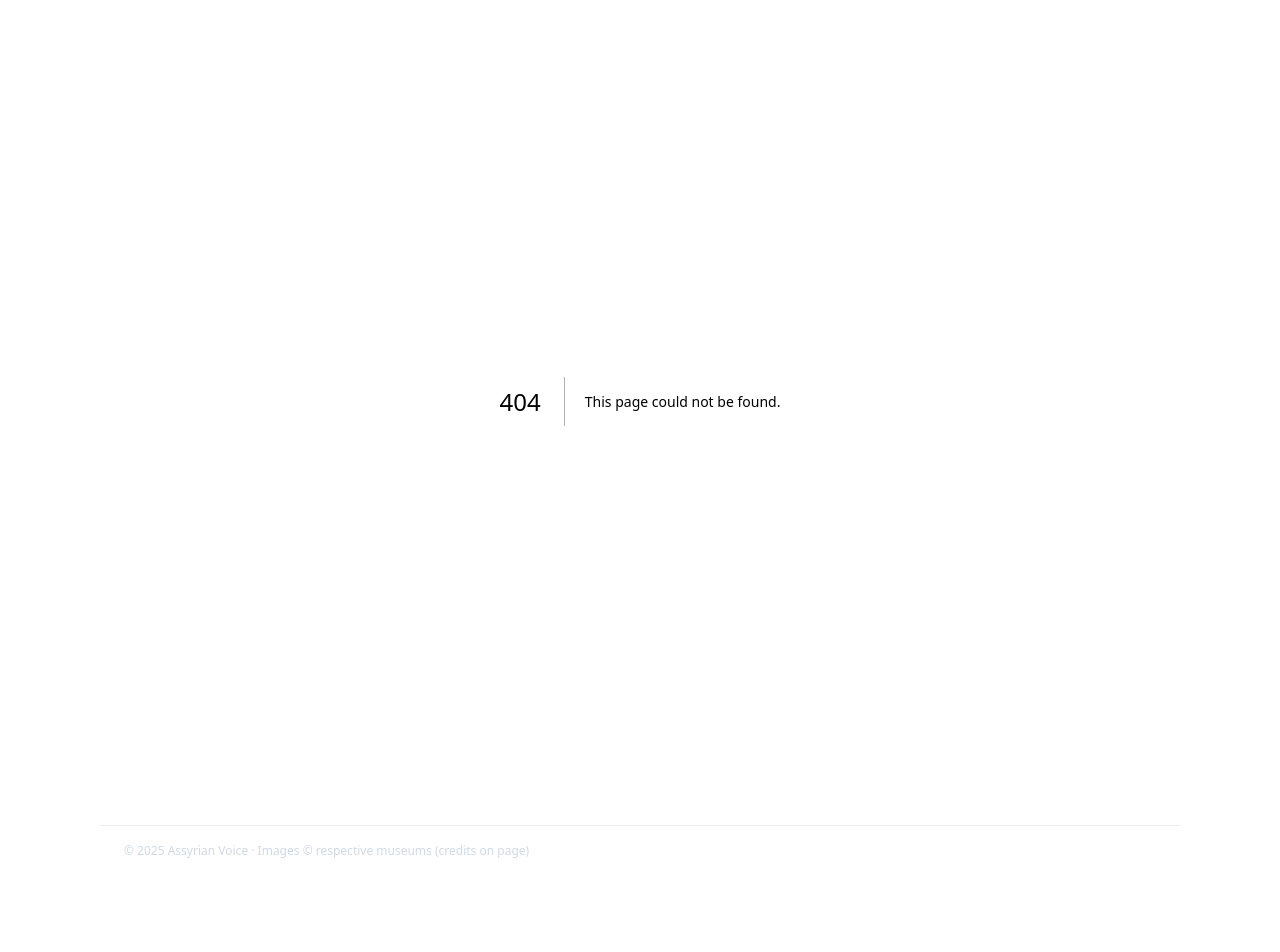
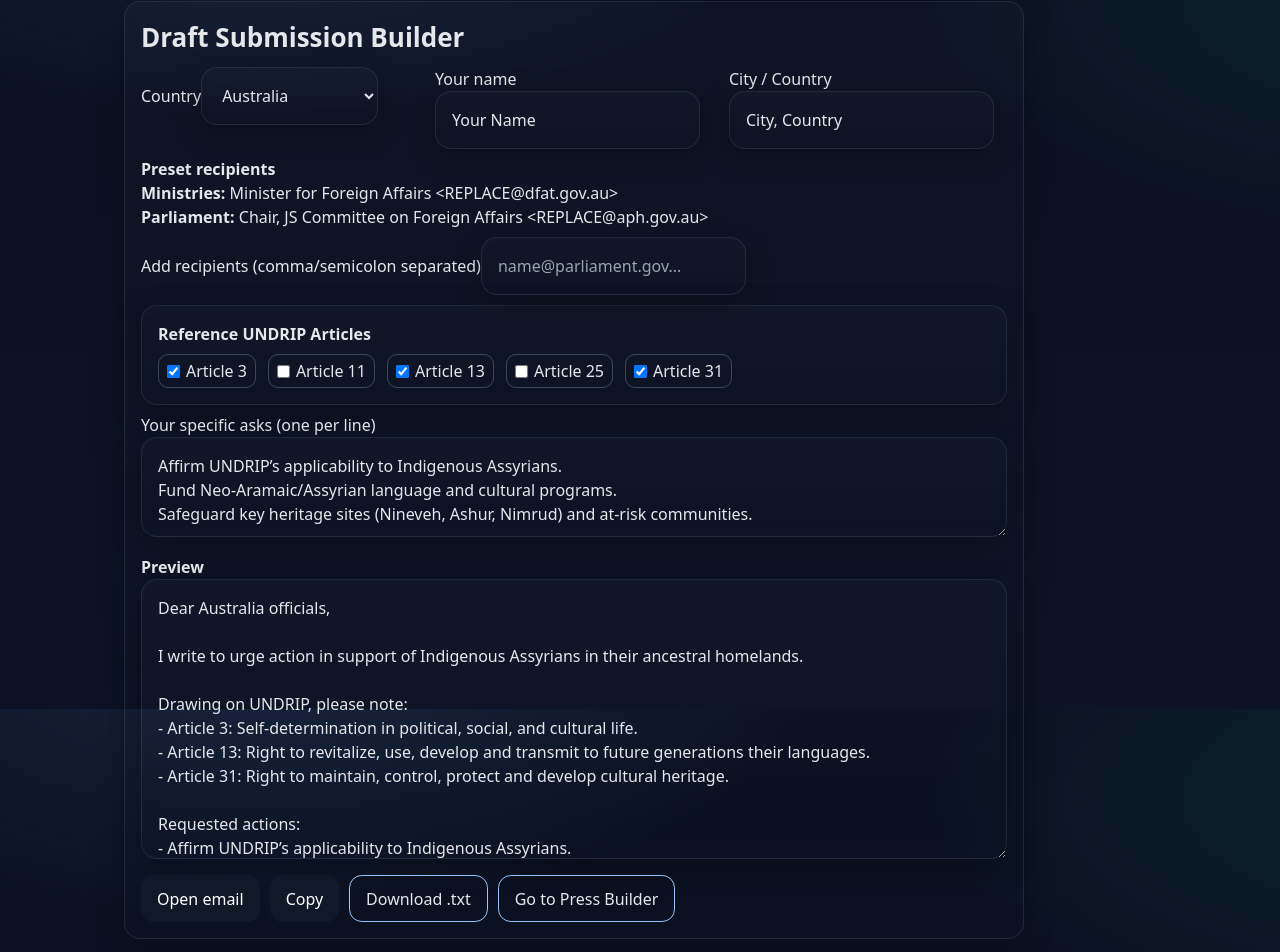
Before and after one commit to Roberttheone/assyrianaction.com, a Next.js app: page /tools/Submission in a window 1280 px wide. Before the commit this address had no page. Shown: the part 91-1043 px from the top of the page. Before the commit the page ends 967 px from the top, so only its background shows below. Built offline with nearby package versions, Linux system fonts and the light colour scheme.

Commit message:
Create page.tsx

```diff
--- /dev/null
+++ b/src/app/tools/Submission/page.tsx
@@ -0,0 +1,124 @@
+'use client';
+import { useEffect, useMemo, useState } from 'react';
+// If importing JSON causes TS errors, switch to a .ts data file or add "resolveJsonModule": true in tsconfig.
+let preset:any = null;
+try { preset = require('../../data/recipients.json'); } catch {}
+
+const UND = [
+  { art: 'Article 3',  text: 'Self-determination in political, social, and cultural life.' },
+  { art: 'Article 11', text: 'Right to practice and revitalize cultural traditions and customs.' },
+  { art: 'Article 13', text: 'Right to revitalize, use, develop and transmit to future generations their languages.' },
+  { art: 'Article 25', text: 'Right to maintain and strengthen spiritual relationship with lands, territories, waters.' },
+  { art: 'Article 31', text: 'Right to maintain, control, protect and develop cultural heritage.' }
+];
+
+function mailtoLink(to:string[], subject:string, body:string){
+  const p = new URLSearchParams({ subject, body });
+  return `mailto:${to.join(',')}?${p.toString()}`;
+}
+function downloadTxt(filename:string, text:string){
+  const blob = new Blob([text], {type:'text/plain'});
+  const url = URL.createObjectURL(blob);
+  const a = document.createElement('a'); a.href = url; a.download = filename;
+  document.body.appendChild(a); a.click(); a.remove(); URL.revokeObjectURL(url);
+}
+
+export default function SubmissionBuilder(){
+  const [country,setCountry]=useState<'AU'|'UK'|'US'|'OTHER'>('AU');
+  const [sel,setSel]=useState<string[]>(['Article 3','Article 13','Article 31']);
+  const [name,setName]=useState('Your Name');
+  const [city,setCity]=useState('City, Country');
+  const [extra,setExtra]=useState('');
+  const [asks,setAsks]=useState([
+    'Affirm UNDRIP’s applicability to Indigenous Assyrians.',
+    'Fund Neo-Aramaic/Assyrian language and cultural programs.',
+    'Safeguard key heritage sites (Nineveh, Ashur, Nimrud) and at-risk communities.'
+  ]);
+
+  const label = country==='AU'?'Australia':country==='UK'?'United Kingdom':country==='US'?'United States':'Your Country';
+
+  const groups = useMemo(()=>{
+    if(!preset || country==='OTHER') return {};
+    const p = (preset as any)[country];
+    return p?.groups || {};
+  },[country]);
+
+  const to = useMemo(()=>{
+    const base = Object.values(groups).flat().map((g:any)=>g.email);
+    const more = extra? extra.split(/[;,]+/).map(s=>s.trim()).filter(Boolean):[];
+    return [...base, ...more];
+  },[groups, extra]);
+
+  const undripBullets = UND.filter(u=>sel.includes(u.art))
+    .map(u=>`- ${u.art}: ${u.text}`).join('\n');
+
+  const subject = 'Submission regarding Indigenous Assyrians under UNDRIP';
+  const body = `Dear ${country==='OTHER'?'Representative':label+' officials'},
+
+I write to urge action in support of Indigenous Assyrians in their ancestral homelands.
+
+Drawing on UNDRIP, please note:
+${undripBullets}
+
+Requested actions:
+- ${asks.join('\n- ')}
+
+Sincerely,
+${name}
+${city}
+`;
+
+  return (
+    <div className="card" style={{maxWidth:900}}>
+      <h1 style={{fontSize:26,fontWeight:800}}>Draft Submission Builder</h1>
+      <div className="grid" style={{gridTemplateColumns:'repeat(auto-fit,minmax(260px,1fr))',marginTop:10}}>
+        <label>Country<select className="card" value={country} onChange={e=>setCountry(e.target.value as any)}>
+          <option value="AU">Australia</option><option value="UK">United Kingdom</option><option value="US">United States</option><option value="OTHER">Other</option>
+        </select></label>
+        <label>Your name<input className="card" value={name} onChange={e=>setName(e.target.value)}/></label>
+        <label>City / Country<input className="card" value={city} onChange={e=>setCity(e.target.value)}/></label>
+      </div>
+
+      {!!Object.keys(groups).length && (
+        <div style={{marginTop:8}}>
+          <b>Preset recipients</b>
+          <ul>{Object.entries(groups).map(([g,list]:any)=>
+            <li key={g}><b>{g}:</b> {list.map((r:any)=>`${r.name} <${r.email}>`).join(', ')}</li>
+          )}</ul>
+        </div>
+      )}
+
+      <label style={{display:'block',marginTop:8}}>Add recipients (comma/semicolon separated)
+        <input className="card" value={extra} onChange={e=>setExtra(e.target.value)} placeholder="name@parliament.gov..." />
+      </label>
+
+      <div className="card" style={{marginTop:10}}>
+        <b>Reference UNDRIP Articles</b>
+        <div style={{display:'flex',gap:12,flexWrap:'wrap',marginTop:8}}>
+          {UND.map(u=>(
+            <label key={u.art} style={{display:'inline-flex',gap:6,alignItems:'center',padding:'4px 8px',border:'1px solid rgba(148,163,184,.35)',borderRadius:10}}>
+              <input type="checkbox" checked={sel.includes(u.art)} onChange={e=>{
+                setSel(v=>e.target.checked? [...v,u.art] : v.filter(x=>x!==u.art));
+              }}/>
+              {u.art}
+            </label>
+          ))}
+        </div>
+      </div>
+
+      <label style={{display:'block',marginTop:8}}>Your specific asks (one per line)
+        <textarea className="card" value={asks.join('\n')} onChange={e=>setAsks(e.target.value.split('\n').filter(Boolean))} style={{width:'100%',height:100}}/>
+      </label>
+
+      <h2 style={{fontWeight:800,marginTop:12}}>Preview</h2>
+      <textarea className="card" value={body} onChange={()=>{}} readOnly style={{width:'100%',height:280}}/>
+
+      <div style={{display:'flex',gap:10,marginTop:10,flexWrap:'wrap'}}>
+        <a className="btn" href={mailtoLink(to, subject, body)}>Open email</a>
+        <button className="btn" onClick={()=>navigator.clipboard.writeText(body)}>Copy</button>
+        <button className="btn-outline" onClick={()=>downloadTxt('submission.txt', body)}>Download .txt</button>
+        <a className="btn-outline" href="/tools/press">Go to Press Builder</a>
+      </div>
+    </div>
+  );
+}
```
